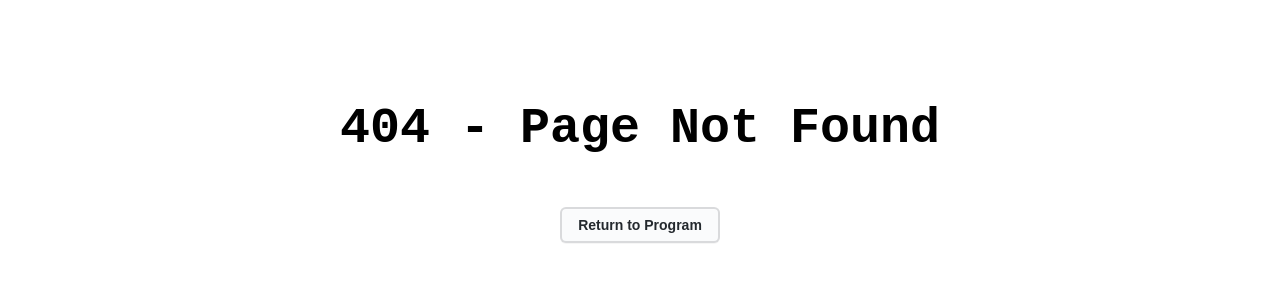
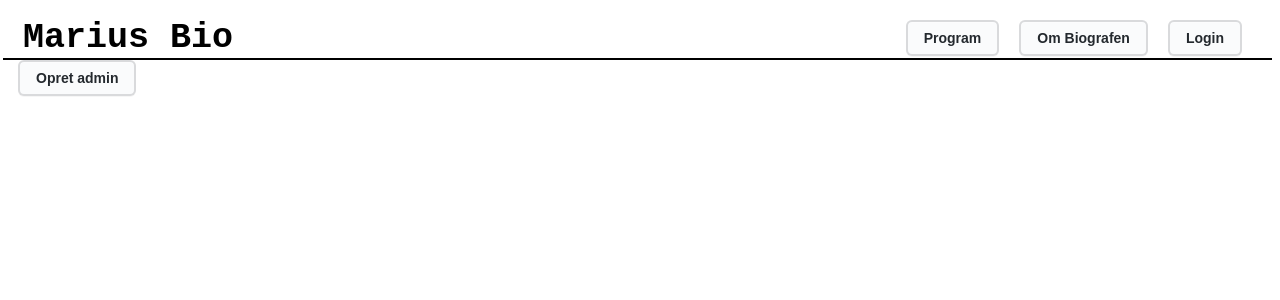
Before and after one commit to F0gsler/BiografProjektSkole, a React app in the folder frontend/: page /admin in a window 1280 px wide. Before the commit this address had no page. Shown: the top 300 px of the page. Built offline with nearby package versions, Linux system fonts and the light colour scheme; the HTML template or start-up script is replaced by a standard one.

Commit message:
Added fetch

```diff
--- a/frontend/src/App.jsx
+++ b/frontend/src/App.jsx
@@ -6,6 +6,7 @@ import About from './Page/About.jsx'
 import Login from './Page/Login.jsx'
 import Error from './Page/404ErrorPage.jsx'
 import Home from './Page/Home.jsx'
+import Admin from './Page/AdminPage.jsx'
 
 function App() {
   return (
@@ -16,6 +17,7 @@ function App() {
       <Route path="/about" element={<About />} />
       <Route path="/login" element={<Login />} />
       <Route path="*" element={<Error />} />
+      <Route path="/admin" element={<Admin />} />
     </Routes>
   )
 }
--- /dev/null
+++ b/frontend/src/Page/AdminPage.jsx
@@ -0,0 +1,48 @@
+import '../App.css'
+import { useNavigate } from 'react-router-dom'
+import { useState } from 'react'
+
+export default function Admin() {
+  const navigate = useNavigate()
+  const [besked, setBesked] = useState('')
+
+  const createAdminUser = async () => {
+    try {
+      const res = await fetch('/api/Admin/CreateAdminUser', {
+        method: 'POST',
+        headers: { 'Content-Type': 'application/json' },
+        body: JSON.stringify({
+          username: 'marius',
+          password: 'hemmeligt123',
+          adminLevel: 1,
+        }),
+      })
+
+      if (!res.ok) throw new Error(`HTTP ${res.status}`)
+
+      const data = await res.json()
+      setBesked(`Oprettet: ${data.username}`)
+    } catch (err) {
+      setBesked(`Fejl: ${err.message}`)
+    }
+  }
+
+  return (
+    <>
+      <div className="CommonHeaderBar">
+        <div className="CommonHeaderLeft">
+          <h1 id="CommonheaderText">Marius Bio</h1>
+        </div>
+        <div className="CommonHeaderRight">
+          <button id="CommonButton" onClick={() => navigate('/program')}>Program</button>
+          <button id="CommonButton" onClick={() => navigate('/about')}>Om Biografen</button>
+          <button id="CommonButton" onClick={() => navigate('/login')}>Login</button>
+        </div>
+      </div>
+      <div>
+        <button id="CommonButton" onClick={createAdminUser}>Opret admin</button>
+        <p>{besked}</p>
+      </div>
+    </>
+  )
+}
--- a/frontend/vite.config.js
+++ b/frontend/vite.config.js
@@ -1,15 +1,15 @@
 import react from '@vitejs/plugin-react'
 import { defineConfig } from 'vite'
 
+// https://vite.dev/config/
 export default defineConfig({
   plugins: [react()],
   server: {
     proxy: {
-      '/getMovies': {
-        target: 'https://localhost:7123',
+      '/api': {
+        target: 'http://localhost:5212',
         changeOrigin: true,
-        secure: false
-      }
-    }
-  }
+      },
+    },
+  },
 })
```
